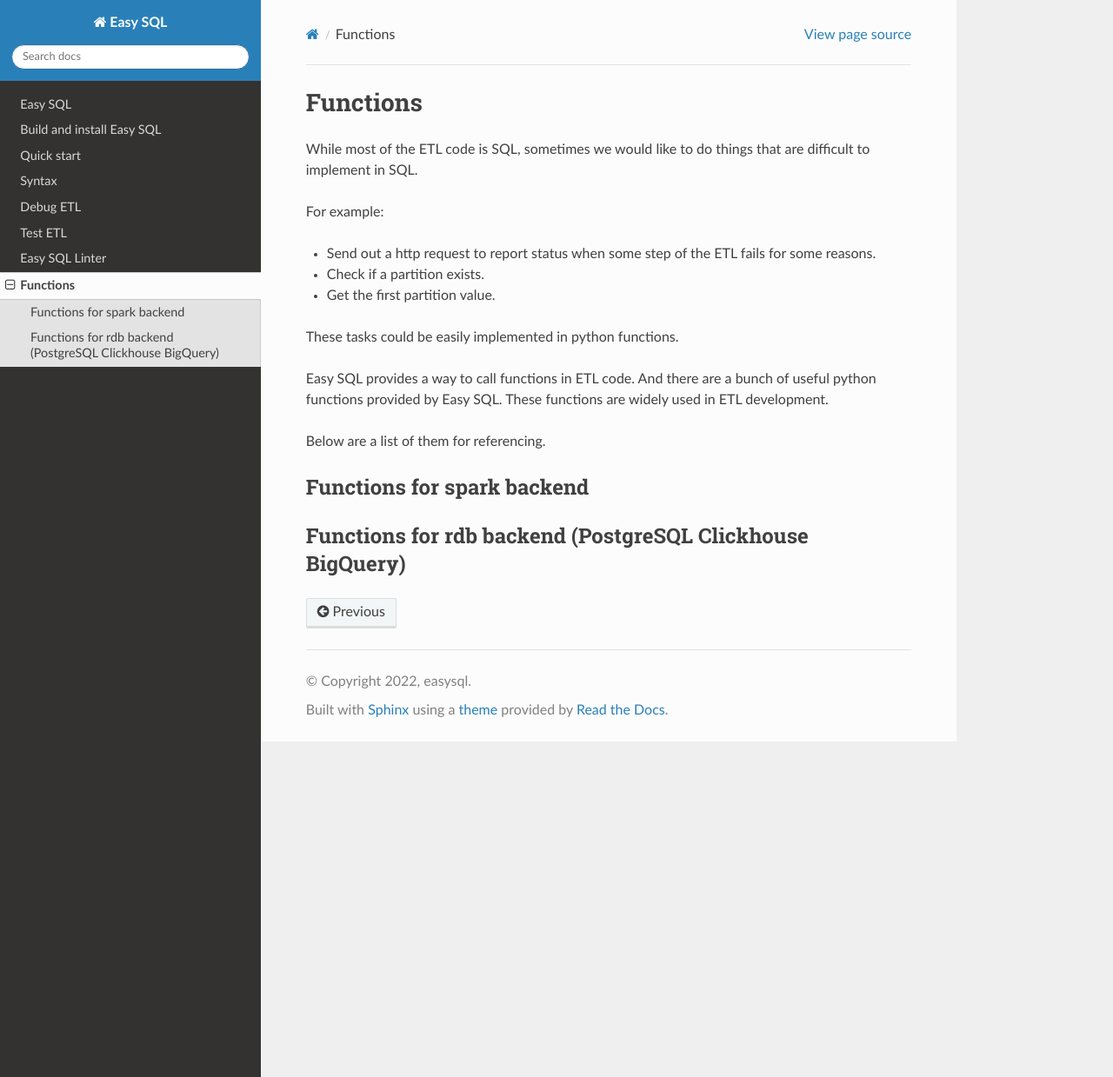
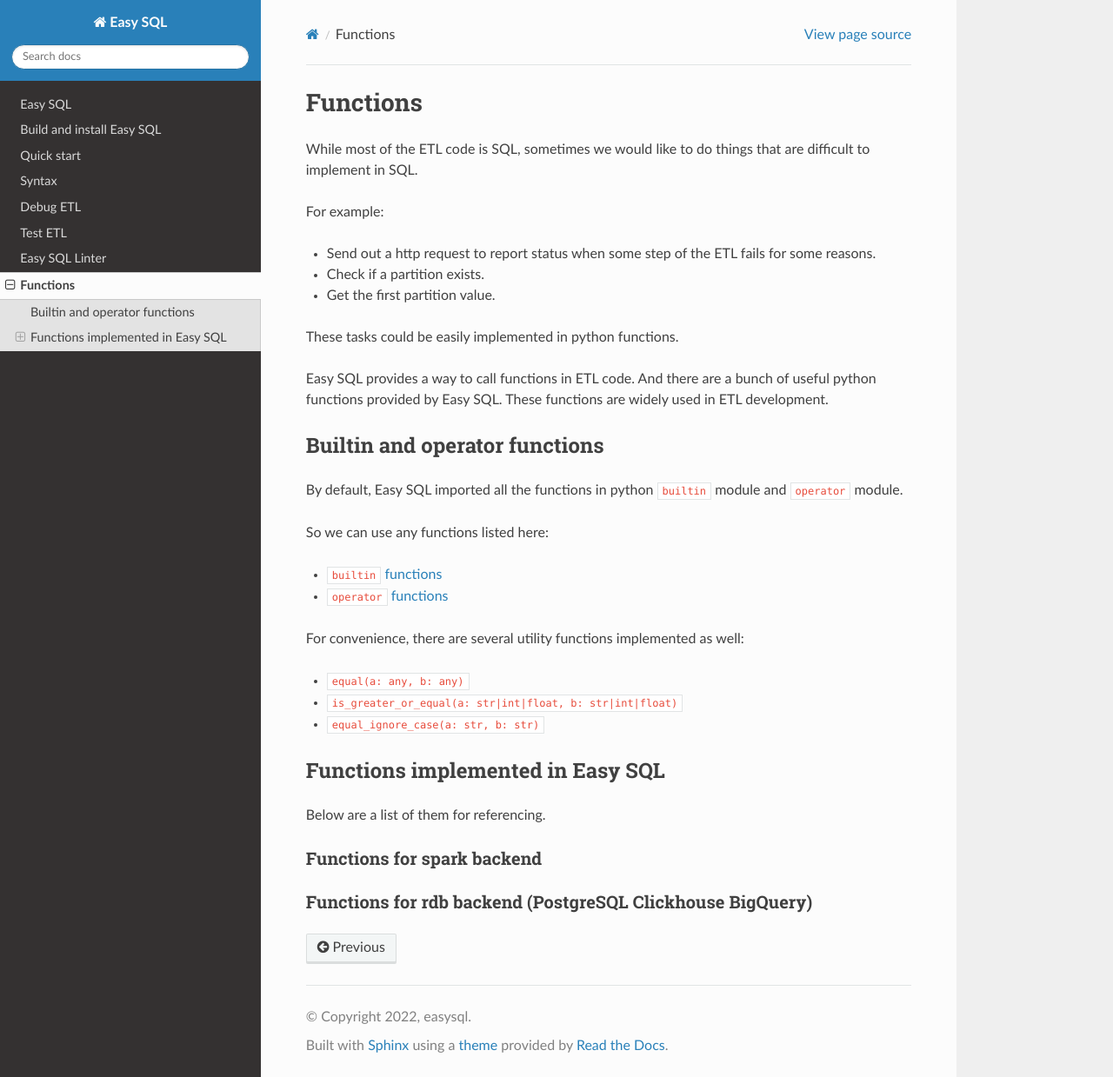
Before and after one commit to easysql/easy_sql, a Sphinx documentation site: the page built from docs/easy_sql/functions.md, in a window 1280 px wide and 1239 px high. Shown: the whole window at 87% size. Built offline with Sphinx 7.4.7 and the Read the Docs theme 2.0.0, drawn with Linux system fonts in a browser that asks for light colours; pages that are not in the unit, such as notebooks, are missing from menus.

Commit message:
add builtin and operator functions in doc

```diff
--- a/docs/easy_sql/functions.md
+++ b/docs/easy_sql/functions.md
@@ -12,6 +12,23 @@ These tasks could be easily implemented in python functions.
 
 Easy SQL provides a way to call functions in ETL code. And there are a bunch of useful python functions provided by Easy SQL.
 These functions are widely used in ETL development.
+
+## Builtin and operator functions
+
+By default, Easy SQL imported all the functions in python `builtin` module and `operator` module.
+
+So we can use any functions listed here:
+
+- [`builtin` functions](https://docs.python.org/3/library/functions.html#built-in-funcs)
+- [`operator` functions](https://docs.python.org/3/library/operator.html#module-operator)
+
+For convenience, there are several utility functions implemented as well:
+
+- `equal(a: any, b: any)`
+- `is_greater_or_equal(a: str|int|float, b: str|int|float)`
+- `equal_ignore_case(a: str, b: str)`
+
+## Functions implemented in Easy SQL
 
 Below are a list of them for referencing.
 
```
Also changed, not shown: other parts of docs/easy_sql/functions.md (+1 -1 lines), docs/easy_sql/functions.tpl.md (+17 -0 lines), 1 other file.
